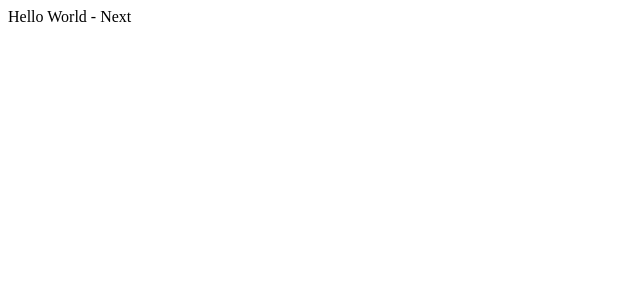
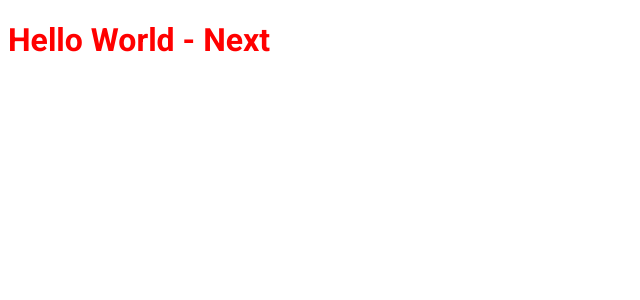
Before and after one commit to Jackie098/ignite-ignews, a Next.js app: page / in a window 1280 px wide. Shown: the top 300 px of the page, without its empty margins (0-640 px from the left). Built offline with nearby package versions, Linux system fonts and the light colour scheme.

Commit message:
configured the '_document.tsx' and added sass

```diff
--- a/package.json
+++ b/package.json
@@ -17,6 +17,7 @@
     "next": "13.0.6",
     "react": "18.2.0",
     "react-dom": "18.2.0",
+    "sass": "^1.56.1",
     "typescript": "4.9.3"
   }
 }
--- /dev/null
+++ b/src/pages/_document.tsx
@@ -0,0 +1,24 @@
+import Document, { Head, Html, Main, NextScript } from "next/document";
+
+export default class MyDocument extends Document {
+  render() {
+    return (
+      <Html>
+        <Head>
+          <link rel="preconnect" href="https://fonts.googleapis.com" />
+          {/* <link rel="preconnect" href="https://fonts.gstatic.com" crossOrigin /> */}
+          <link
+            href="https://fonts.googleapis.com/css2?family=Roboto:wght@400;700;900&display=swap"
+            rel="stylesheet"
+          />
+
+          <title>ig.news</title>
+        </Head>
+        <body>
+          <Main />
+          <NextScript />
+        </body>
+      </Html>
+    );
+  }
+}
--- a/src/pages/index.tsx
+++ b/src/pages/index.tsx
@@ -1,3 +1,5 @@
+import styles from "../styles/home.module.scss";
+
 export default function Home() {
-  return <div>Hello World - Next</div>;
+  return <h1 className={styles.container}>Hello World - Next</h1>;
 }
--- /dev/null
+++ b/src/styles/home.module.scss
@@ -0,0 +1,6 @@
+/* CSS Modules */
+
+.container {
+  color: red;
+  font-family: Roboto;
+}
```
